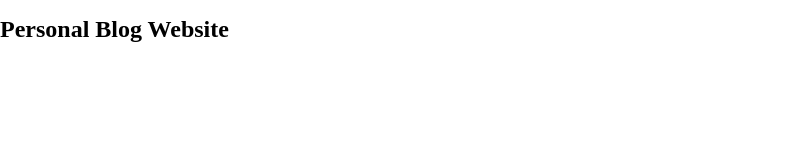
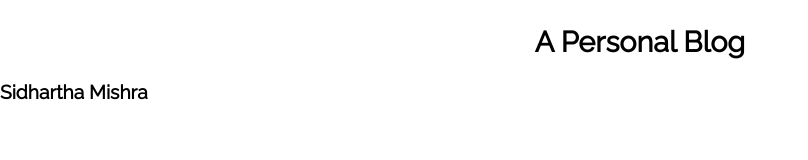
Before and after one commit to SidharthaMishra/personal_blog_website, a plain HTML site: page index.html in a window 1280 px wide. Shown: the whole page, without its empty margins (0-808 px from the left). Drawn offline with nearby package versions, Linux system fonts and the light colour scheme.

Commit message:
feat: Adds fonts, general heading styles, and initial grid

```diff
--- a/index.html
+++ b/index.html
@@ -5,11 +5,12 @@
   <meta charset="utf-8">
   <meta name="viewport" content="width=device-width, initial-scale=1.0">
   <link rel="stylesheet" href="styles/style.css">
-  <title>Personal Blog Website</title>
+  <title>Personal Blog</title>
 </head>
 
 <body>
-  <h1>Personal Blog Website</h1>
+  <h1>A Personal Blog</h1>
+  <h3>Sidhartha Mishra</h3>
 
   <script type="text/javascript" src="scripts/script.js"></script>
 </body>
--- a/styles/style.css
+++ b/styles/style.css
@@ -1,4 +1,5 @@
 @import url("../vendors/node_modules/normalize.css/normalize.css");
+@import url('https://fonts.googleapis.com/css?family=Lato|Raleway&display=swap');
 
 * {
   box-sizing: border-box;
@@ -9,18 +10,35 @@
 body {
   width: 100%;
   height: auto;
+  font-family: 'Lato', sans-serif;
   font-size: 16px;
-  margin: auto;
+  line-height: 150%;
+  display:grid;
+  grid-template-rows:80px 1fr 80px;
+  grid-template-areas:
+  "hd"
+  "main"
+  "ft";
+}
+
+h1,
+h2,
+h3,
+h4,
+h5,
+h6 {
+  font-family: 'Raleway', sans-serif;
 }
 
 h1 {
+  font-size: 180%;
+  margin: 30px auto;
+}
+
+h2 {
   font-size: 150%;
 }
 
-h2 {
-  font-size: 125%;
+h3 {
+  font-size: 120%;
 }
-
-h3 {
-  font-size: 110%;
-}
```
